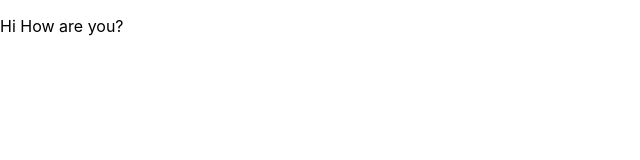
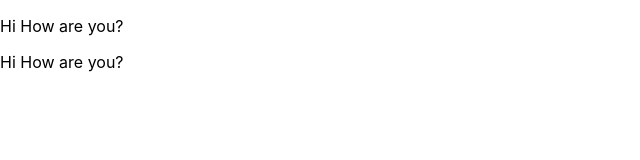
Before and after one commit to Sautech/React, a React (Create React App) app: page / in a window 1280 px wide. Shown: the top 160 px of the page, without its empty margins (0-640 px from the left). Built offline with nearby package versions, Linux system fonts and the light colour scheme.

Commit message:
Second Commit

```diff
--- a/src/App.js
+++ b/src/App.js
@@ -6,6 +6,7 @@ function App()
   return (
     <div>
       <p>Hi How are you?</p>
+      <p>Hi How are you?</p>
     </div>
   );
 }
```
